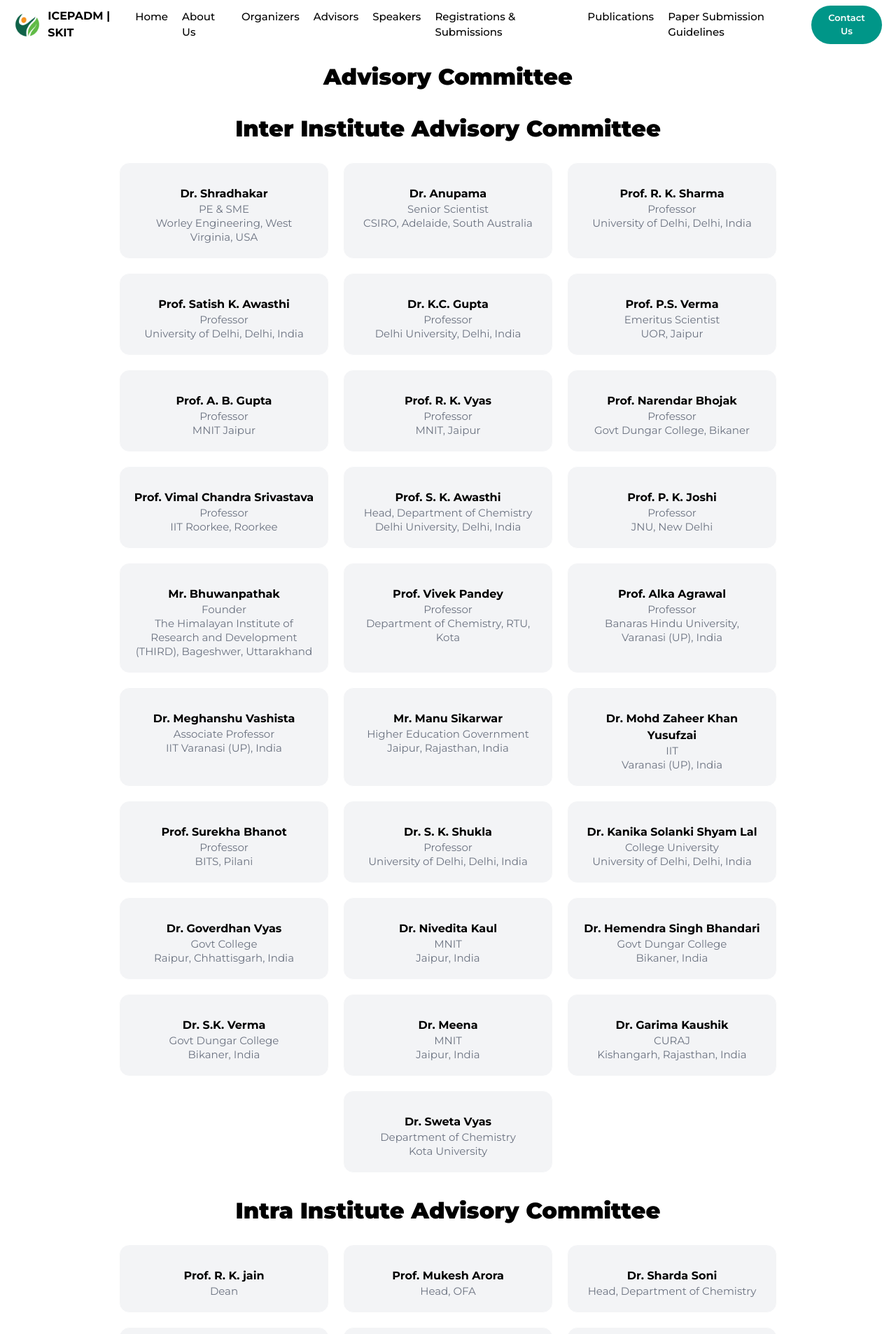
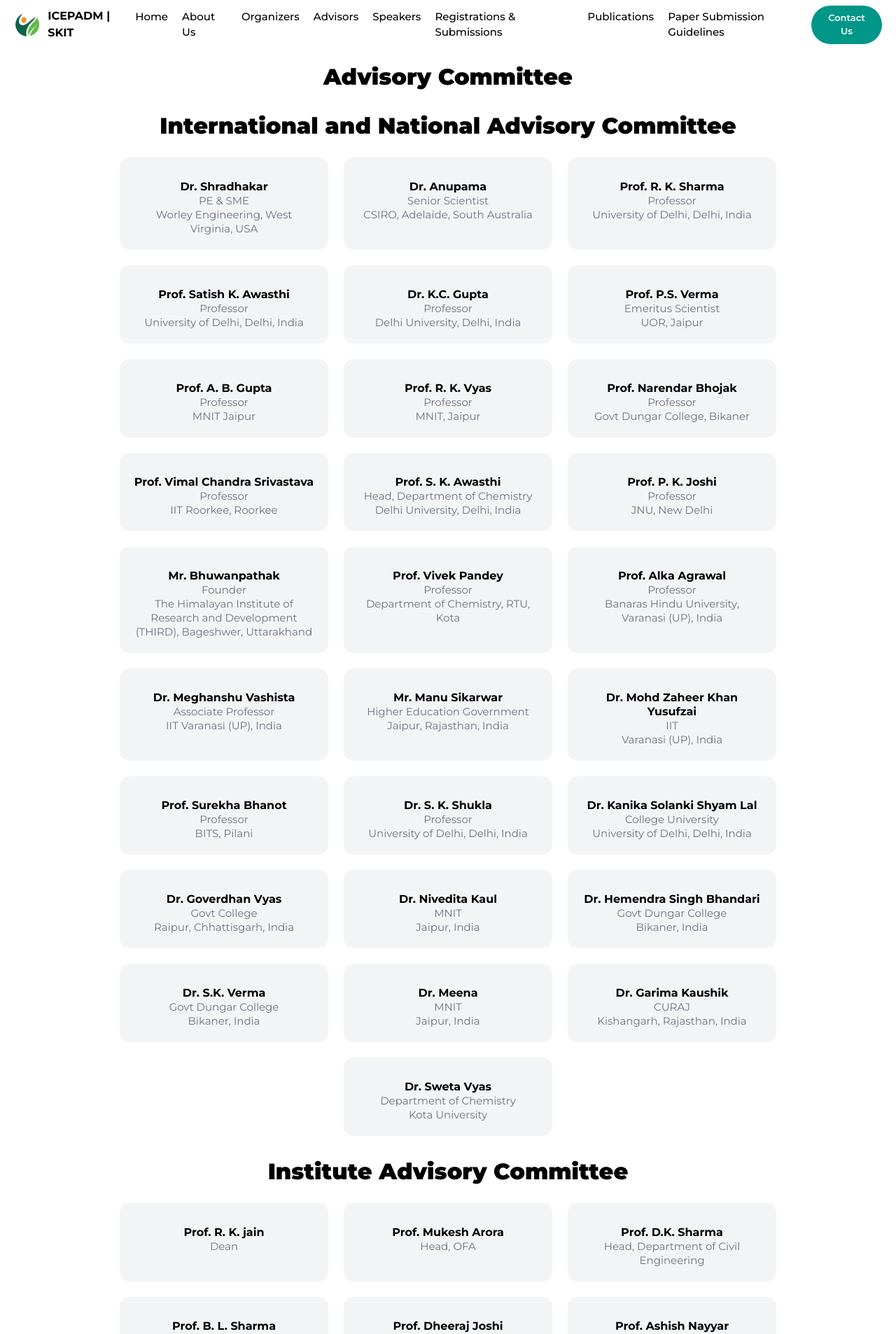
Before and after one commit to Prashant-S29/icepadm_skit, a Next.js app: page /advisors in a window 1280 px wide. Shown: the top 1906 px of the page at 70% size. Built offline with nearby package versions, Linux system fonts and the light colour scheme.

Commit message:
Refactor: naac logo and advisors
changed naac logo. Removed ratings from bottom of logo
removed dr shardha soni name from institue advisory committee

```diff
--- a/app/advisors/page.tsx
+++ b/app/advisors/page.tsx
@@ -12,7 +12,7 @@
             </span>
           </div>
           {advisoryBoard.map((advisoryDetail, index) => (
-            <div key={index} className="mt-[30px] w-full">
+            <div key={index} className="mt-[30px] w-full leading-tight px-2">
               <div>
                 <span className="max-[400px]:text-[22px] text-[24px] sm:text-[28px]  md:text-[30px] lg:text-[32px] font-black">
                   {advisoryDetail.category}
--- a/components/conferenceRegCard.tsx
+++ b/components/conferenceRegCard.tsx
@@ -33,7 +33,7 @@
         </div>
         <div className="mt-2">
           <div>
-            <span className=" text-[14px]">Fees - Inidans</span>
+            <span className=" text-[14px]">Fees - Indians</span>
           </div>
           <div className="leading-tight">
             <span className=" font-semibold text-[16px]">
--- a/contant.ts
+++ b/contant.ts
@@ -247,7 +247,7 @@
   }[];
 }[] = [
   {
-    category: "Inter Institute Advisory Committee",
+    category: "International and National Advisory Committee",
     members: [
       {
         name: "Dr. Shradhakar",
@@ -393,7 +393,7 @@
     ],
   },
   {
-    category: "Intra Institute Advisory Committee",
+    category: "Institute Advisory Committee",
     members: [
       {
         name: "Prof. R. K. jain",
@@ -403,11 +403,6 @@
       {
         name: "Prof. Mukesh Arora",
         post: "Head, OFA",
-        address: "",
-      },
-      {
-        name: "Dr. Sharda Soni",
-        post: "Head, Department of Chemistry",
         address: "",
       },
       {
```
Also changed, not shown: public/logo/naac.png.
